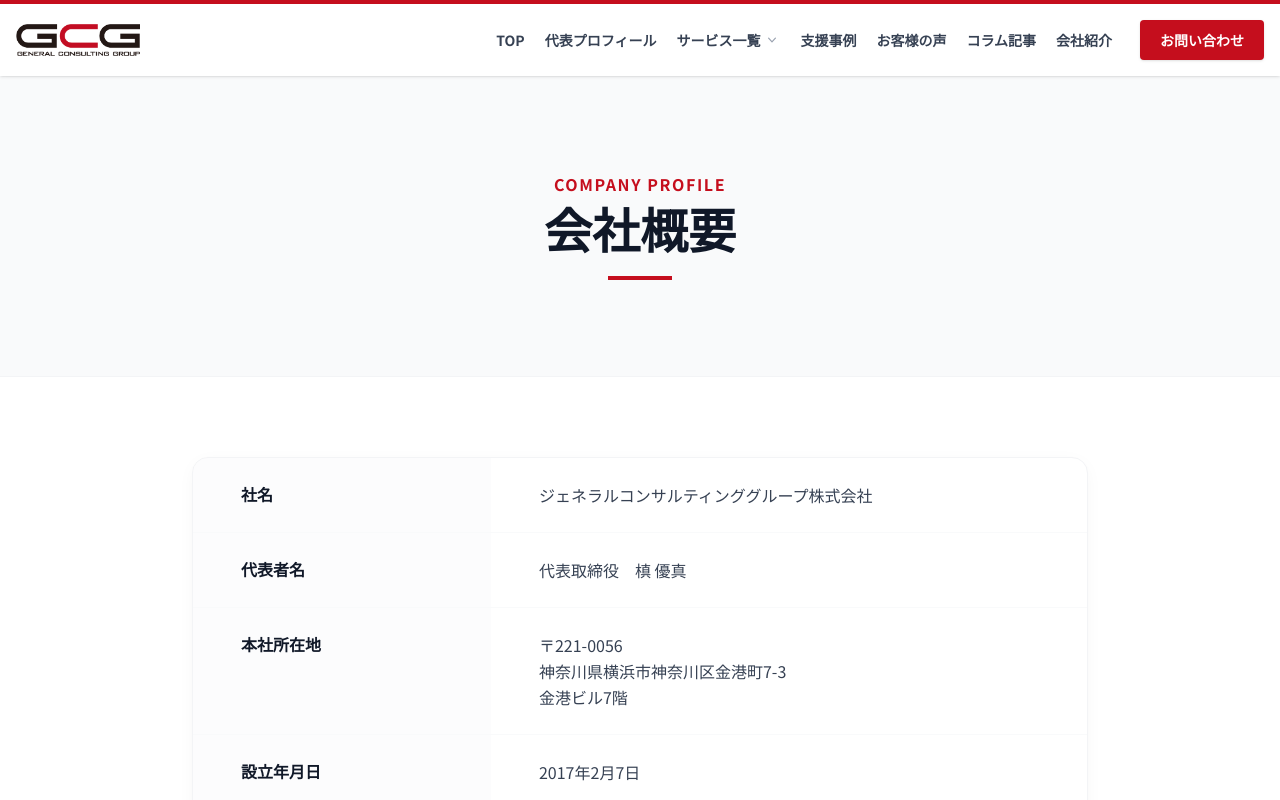
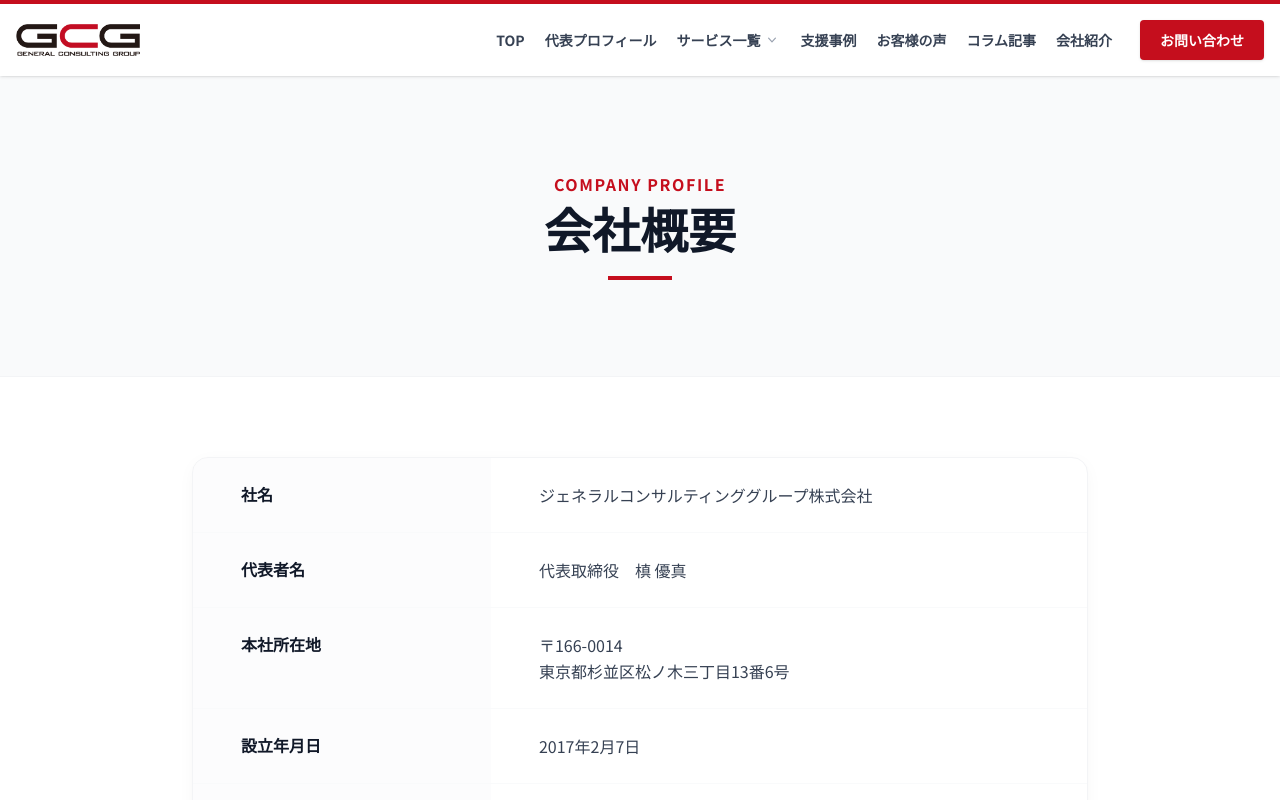
Before and after one commit to gcggit2/vrs_top, a Next.js app: page /company-profile in a window 1280 px wide. Shown: the top 800 px of the page. Built offline with nearby package versions, Linux system fonts and the light colour scheme.

Commit message:
会社概要・特定商取引法に基づく表示: 住所を変更

```diff
--- a/app/company-profile/page.tsx
+++ b/app/company-profile/page.tsx
@@ -17,9 +17,8 @@ export default function CompanyProfile() {
       label: '本社所在地',
       value: (
         <>
-          〒221-0056<br />
-          神奈川県横浜市神奈川区金港町7-3<br />
-          金港ビル7階
+          〒166-0014<br />
+          東京都杉並区松ノ木三丁目13番6号
         </>
       )
     },
--- a/app/company/page.tsx
+++ b/app/company/page.tsx
@@ -64,9 +64,8 @@ export default function Company() {
       label: '本社所在地',
       value: (
         <>
-          〒221-0056<br />
-          神奈川県横浜市神奈川区金港町7-3<br />
-          金港ビル7階
+          〒166-0014<br />
+          東京都杉並区松ノ木三丁目13番6号
         </>
       )
     },
--- a/app/law/page.tsx
+++ b/app/law/page.tsx
@@ -17,8 +17,8 @@ export default function Law() {
       label: '所在地',
       value: (
         <>
-          〒221-0056<br />
-          神奈川県横浜市神奈川区金港町7-3 金港ビル7階
+          〒166-0014<br />
+          東京都杉並区松ノ木三丁目13番6号
         </>
       )
     },
```
